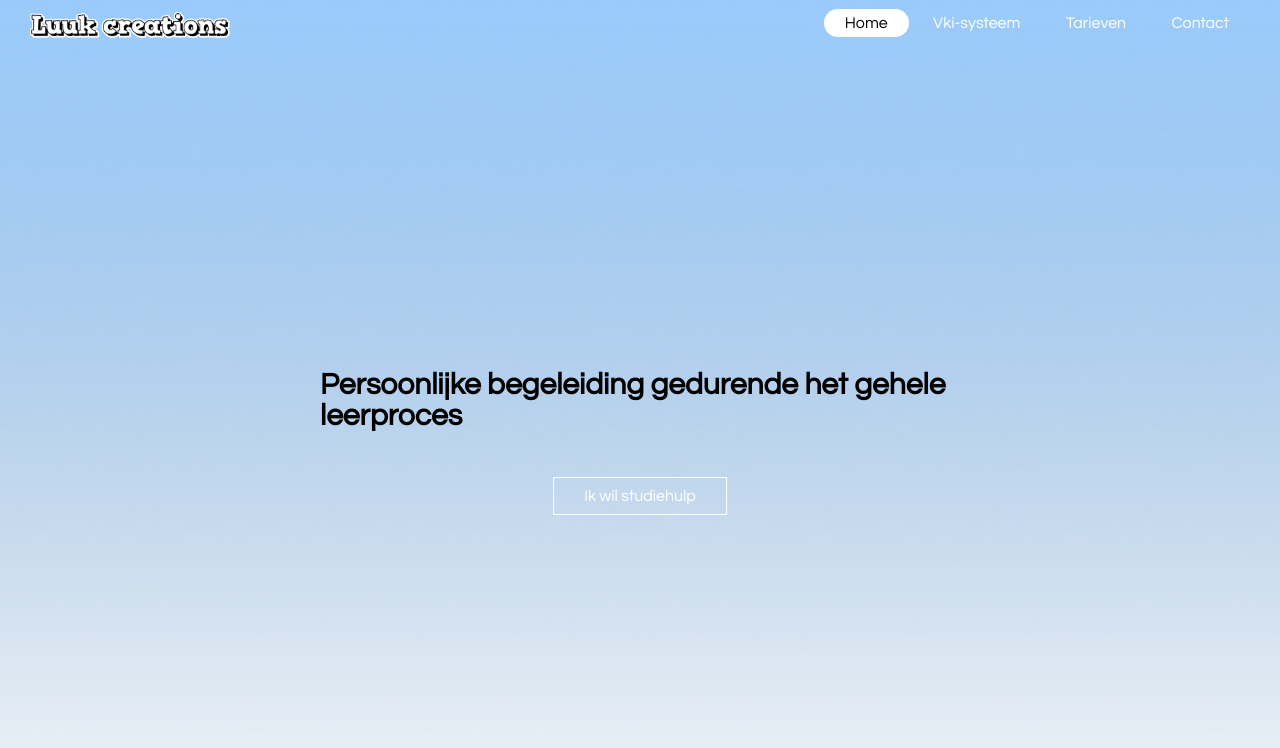
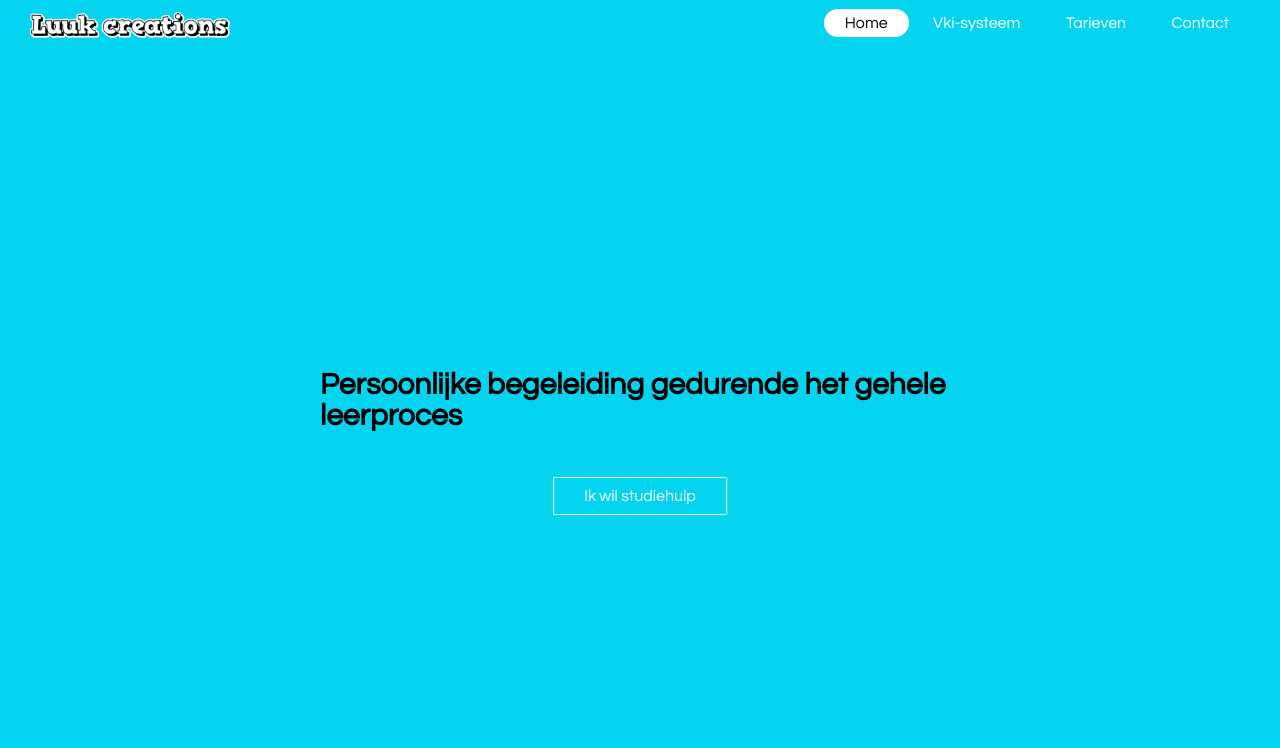
Before and after one commit to AshOverweelDouma/Algemenestudiehulp, a plain HTML site: page index.html in a window 1280 px wide. Drawn offline with Linux system fonts and the light colour scheme.

Commit message:
Update style.css

```diff
--- a/css/style.css
+++ b/css/style.css
@@ -5,7 +5,7 @@
 }
 
 body{
-    background-image: url(../Images/4.jpg);
+    background-color: #04D4F0;
     height: 100vh;
     background-size: cover;
     background-position: center;
```
